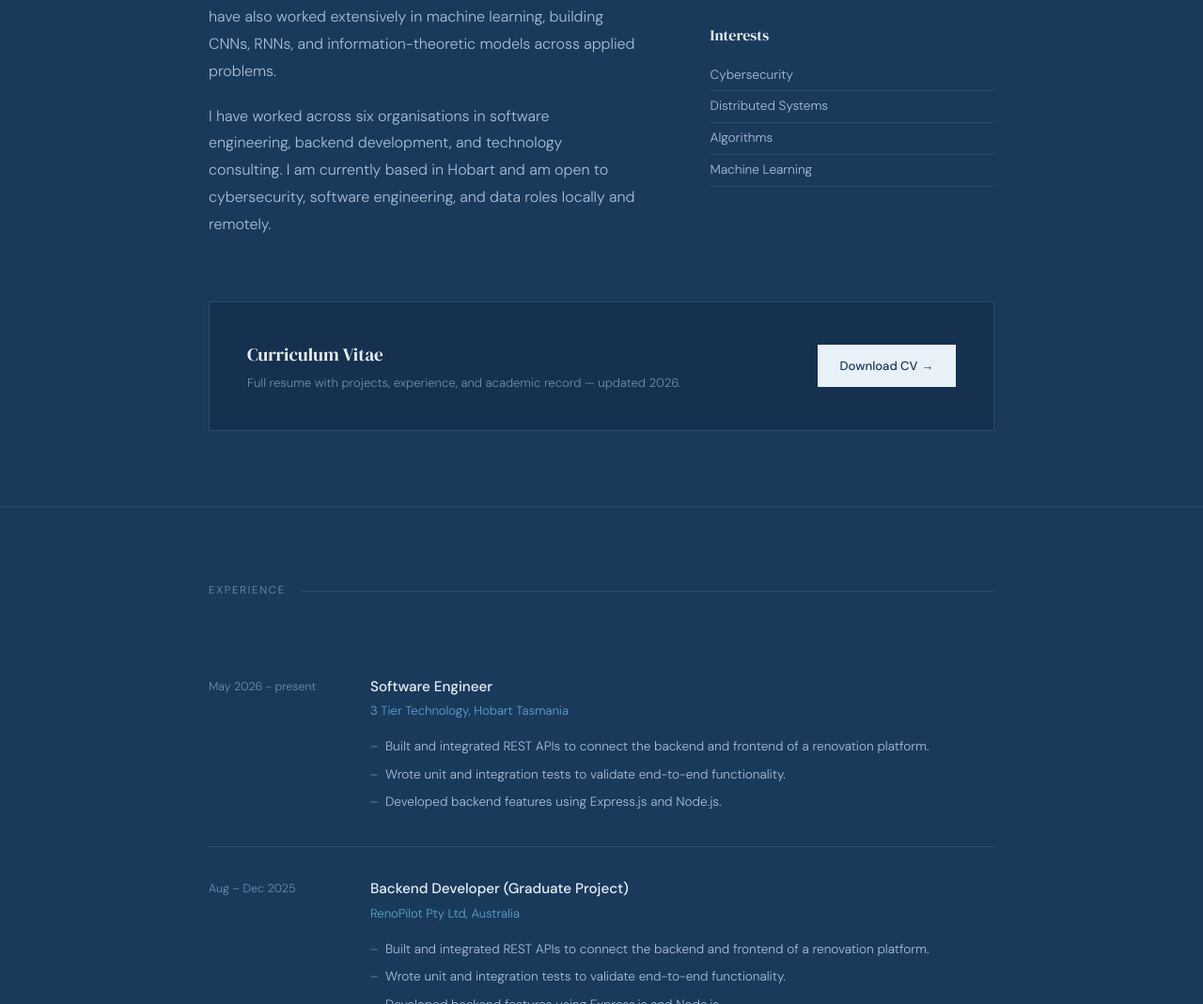
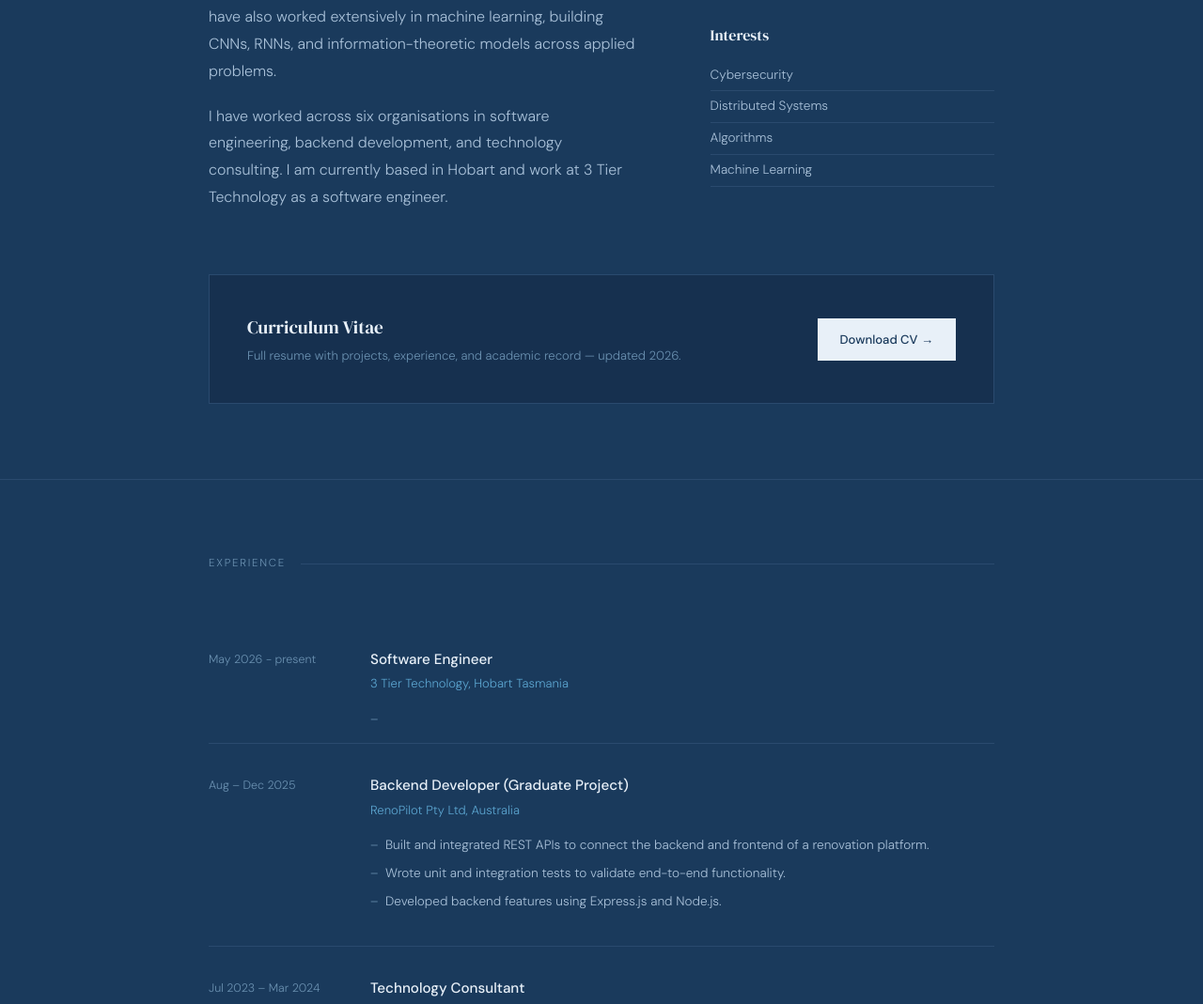
Before and after one commit to AmmaarIftikhar/personal_website, a plain HTML site: page index.html in a window 1280 px wide. Shown: the part 1192-2261 px from the top of the page at 94% size. Drawn offline with Linux system fonts and the light colour scheme.

Commit message:
fixes resume update

```diff
--- a/index.html
+++ b/index.html
@@ -172,7 +172,7 @@
       <div class="about-text">
         <p>I completed my <strong>Master of Science in Computer Science</strong> at the University of Sydney (9 Course Distinctions) and my undergraduate studies in Computer Engineering at <strong>Bilkent University</strong>, graduating Magna Cum Laude in the top 10 percentile.</p>
         <p>My hands-on experience spans CTF challenges, reverse engineering with Ghidra and Frida, MITM attacks, and vulnerability assessment using Metasploit and ZAPROXY. I have also worked extensively in machine learning, building CNNs, RNNs, and information-theoretic models across applied problems.</p>
-        <p>I have worked across six organisations in software engineering, backend development, and technology consulting. I am currently based in Hobart and am open to cybersecurity, software engineering, and data roles locally and remotely.</p>
+        <p>I have worked across six organisations in software engineering, backend development, and technology consulting. I am currently based in Hobart and work at 3 Tier Technology as a software engineer.</p>
       </div>
       <div class="about-aside">
         <h3>Education</h3>
@@ -213,9 +213,7 @@
         <div class="exp-role">Software Engineer</div>
         <div class="exp-company">3 Tier Technology, Hobart Tasmania </div>
         <ul class="exp-bullets">
-          <li>Built and integrated REST APIs to connect the backend and frontend of a renovation platform.</li>
-          <li>Wrote unit and integration tests to validate end-to-end functionality.</li>
-          <li>Developed backend features using Express.js and Node.js.</li>
+          <li></li>
         </ul>
       </div>
     </div>
```
Also changed, not shown: 2 other files.
